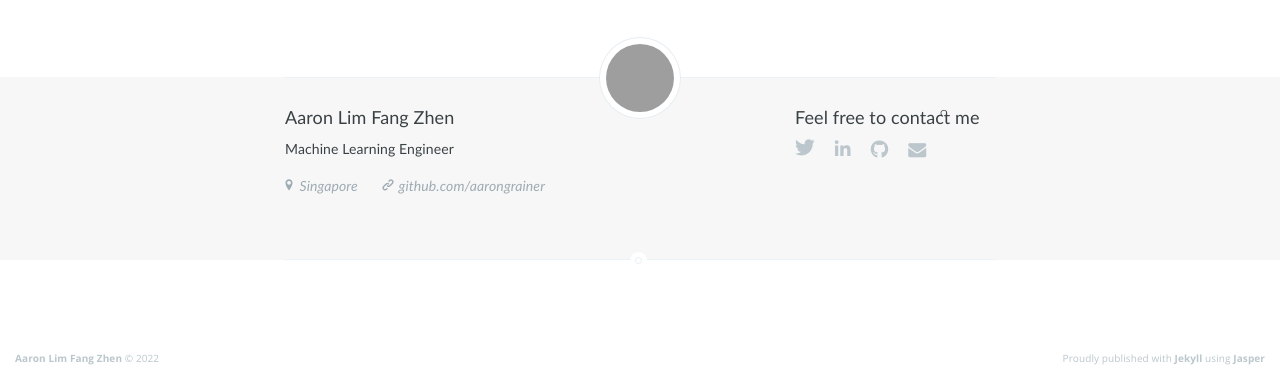
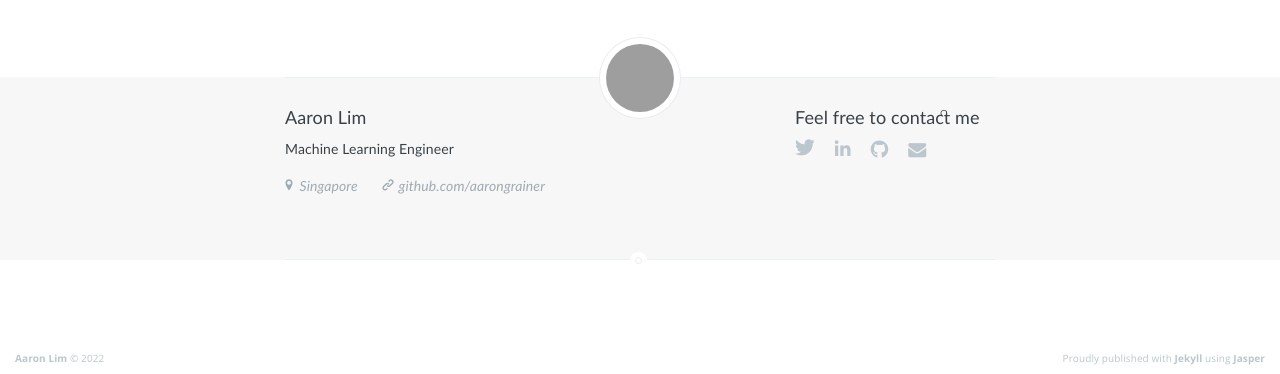
Before and after one commit to AaronGrainer/aarongrainer.github.io, a Jekyll site: the page built from index.html, in a window 1280 px wide and 900 px high, scrolled down 2646 px. Shown: the part 523-897 px from the top of the window. Built offline with Jekyll 4.4.1, drawn with Linux system fonts in a browser that asks for light colours; nearby versions of some CDN libraries; the list of posts is cut into pages by our own code; some of the changed text lies outside the part shown; grey boxes are pictures that could not be loaded.

Commit message:
Update _config.yml

```diff
--- a/_config.yml
+++ b/_config.yml
@@ -7,7 +7,7 @@ paginate: 100
 language: 'en-uk'
 
 # Website info
-name: Aaron Lim Fang Zhen
+name: Aaron Lim
 description: Machine Learning Engineer
 bio: Machine Learning Engineer
 location: Singapore
@@ -16,7 +16,7 @@ profile_picture: assets/images/profile/grainer_jap.jpg
 
 short_url: aarongrainer.github.io
 github_url: github.com/aarongrainer
-linkedin_url: linkedin.com/in/aaron-lim-fang-zhen-9376701aa/
+linkedin_url: linkedin.com/in/aaron-lim-9376701aa/
 twitter_url: twitter.com/aarongrainer
 google_analytics: UA-69281367-1
 disqus: username
```
